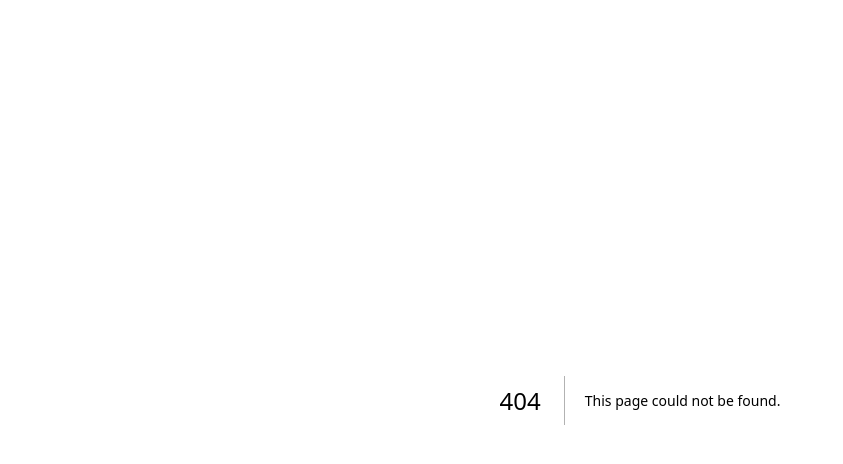
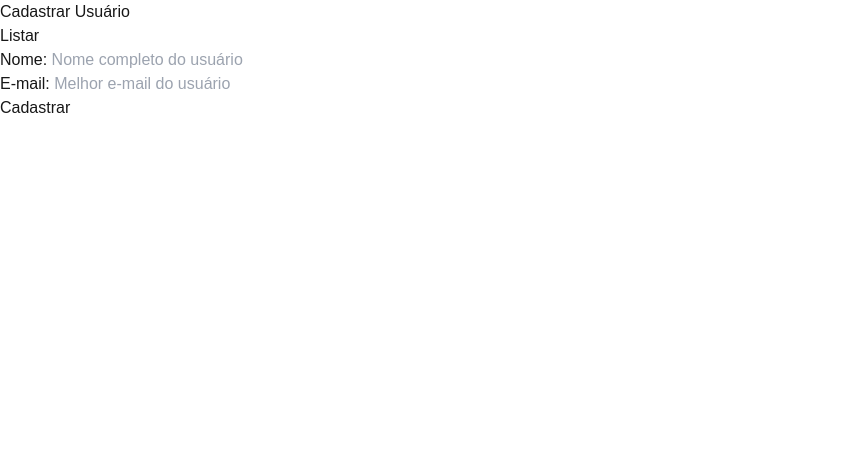
Before and after one commit to celkecursos/tutorial-aula-crud-react19-typescript, a Next.js app: page /users/create in a window 1280 px wide. Before the commit this address had no page. Shown: the top 464 px of the page, without its empty margins (0-843 px from the left). Built offline with nearby package versions, Linux system fonts and the light colour scheme.

Commit message:
#7 - Como criar formulário cadastrar com React e enviar dados para a API

```diff
--- /dev/null
+++ b/src/app/users/create/page.tsx
@@ -0,0 +1,106 @@
+// A diretiva "use client" é usada para indicar que este componente é executado no cliente (browser)
+// Essa diretiva é específica para Next.js 13+ quando se utiliza a renderização no lado do cliente.
+'use client'
+
+// Importa hooks do React para usar o estado
+import React, { useState } from "react";
+
+// Importa a instância do axios configurada para fazer requisições para a API
+import instance from "@/services/api";
+
+// Importar o componente para criar link
+import Link from "next/link";
+
+export default function CreateUser() {
+
+    // Estado para o campo name
+    const [name, setName] = useState<string>("");
+
+    // Estado para o campo email
+    const [email, setEmail] = useState<string>("");
+
+    // Estado para controle de erros
+    const [error, setError] = useState<string | null>(null);
+
+    // Estado para controle de sucesso
+    const [success, setSuccess] = useState<string | null>(null);
+
+    // Função para enviar os dados para a API
+    const handleSubmit = async (event: React.FormEvent) => {
+
+        // Evita o recarregamento da página ao enviar o formulário
+        event.preventDefault();
+
+        // Limpa o erro anterior
+        setError(null);
+
+        // Limpa o sucesso anterior
+        setSuccess(null);
+
+        try{
+
+            // Fazer a requisição à API e enviar os dados
+            const response = await instance.post("/users", {
+                name,
+                email,
+            });
+            // console.log(response.data);
+
+            // Exibir mensagem de sucesso
+            setSuccess(response.data.message);
+
+            // Limpa o campo do formulário
+            setName("");
+            setEmail("");
+
+        } catch(error: any){
+            // console.log(error.response.data);
+
+            // Exibir mensagem de erro
+            setError(error.response.data.message);
+        }
+    }
+
+    return (
+        <div>
+
+            <h1>Cadastrar Usuário</h1>
+
+            <Link href={'/users/list'}>Listar</Link>
+
+            {/* Exibe mensagem de erro */}
+            {error && <p style={{ color: "#f00" }}>{error}</p>}
+
+            {/* Exibe mensagem de sucesso */}
+            {success && <p style={{ color: "#086" }}>{success}</p>}<br/>
+
+            <form onSubmit={handleSubmit}>
+                <div>
+                    <label htmlFor="name">Nome: </label>
+                    <input
+                        type="text"
+                        id="name"
+                        value={name}
+                        placeholder="Nome completo do usuário"
+                        onChange={(e) => setName(e.target.value)}
+                        className="border p-1"
+                    />
+                </div>
+                <div>
+                    <label htmlFor="email">E-mail: </label>
+                    <input
+                        type="email"
+                        id="email"
+                        value={email}
+                        placeholder="Melhor e-mail do usuário"
+                        onChange={(e) => setEmail(e.target.value)}
+                        className="border p-1"
+                    />
+                </div>
+                <button type="submit">Cadastrar</button>
+
+            </form>
+
+        </div>
+    )
+}
--- a/src/app/users/list/page.tsx
+++ b/src/app/users/list/page.tsx
@@ -7,6 +7,9 @@
 
 // Importa a instância do axios configurada para fazer requisições para a API
 import instance from "@/services/api";
+
+// Importar o componente para criar link
+import Link from "next/link";
 
 // Definir tipos para a resposta da API
 interface User {
@@ -51,6 +54,8 @@
 
             <h1>Listar Usuários</h1>
 
+            <Link href={'/users/create'}>Cadastrar</Link>
+
             {/* Exibe mensagem de erro */}
             {error && <p style={{ color: "#f00" }}>{error}</p>}
 
```
